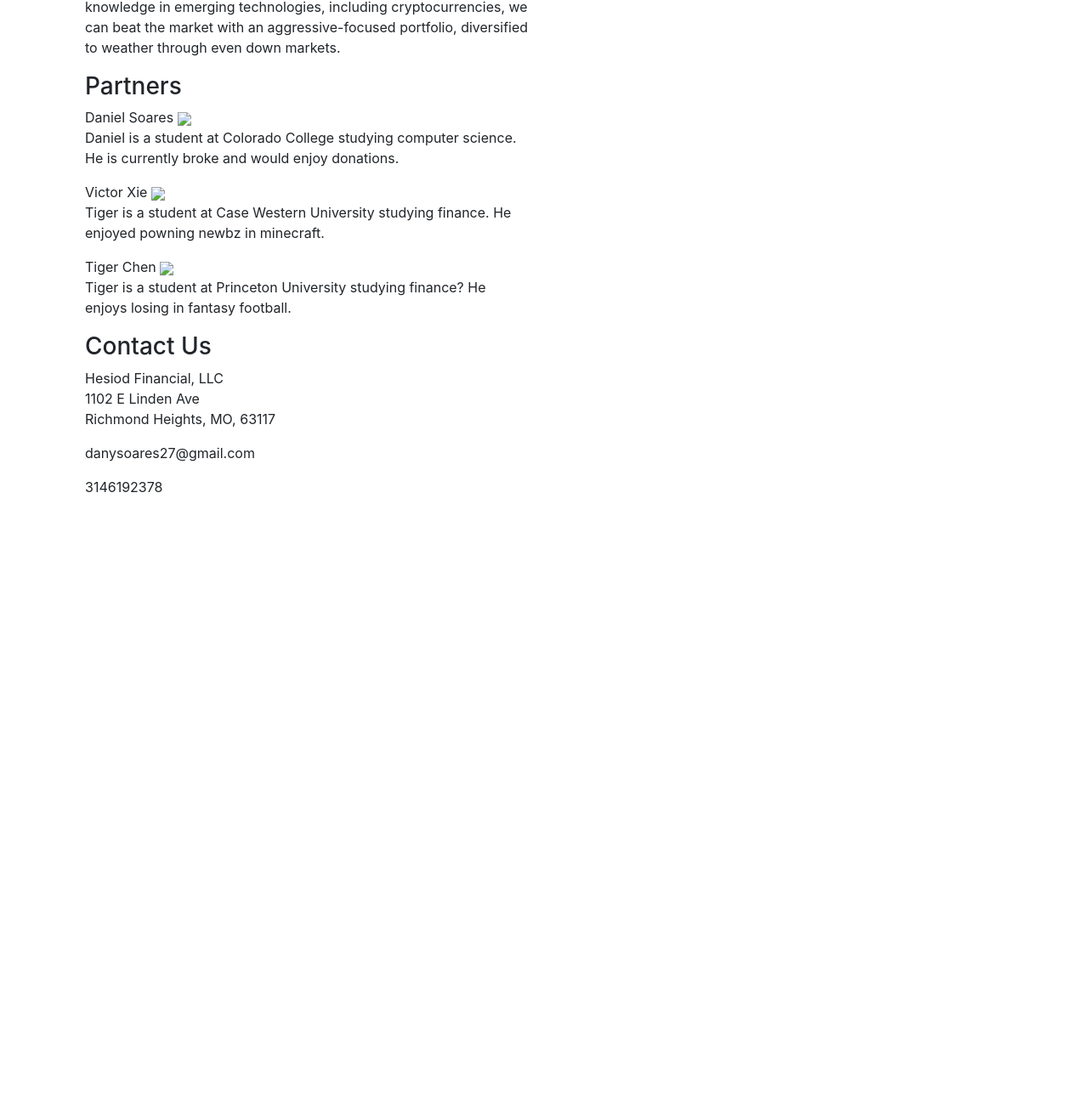
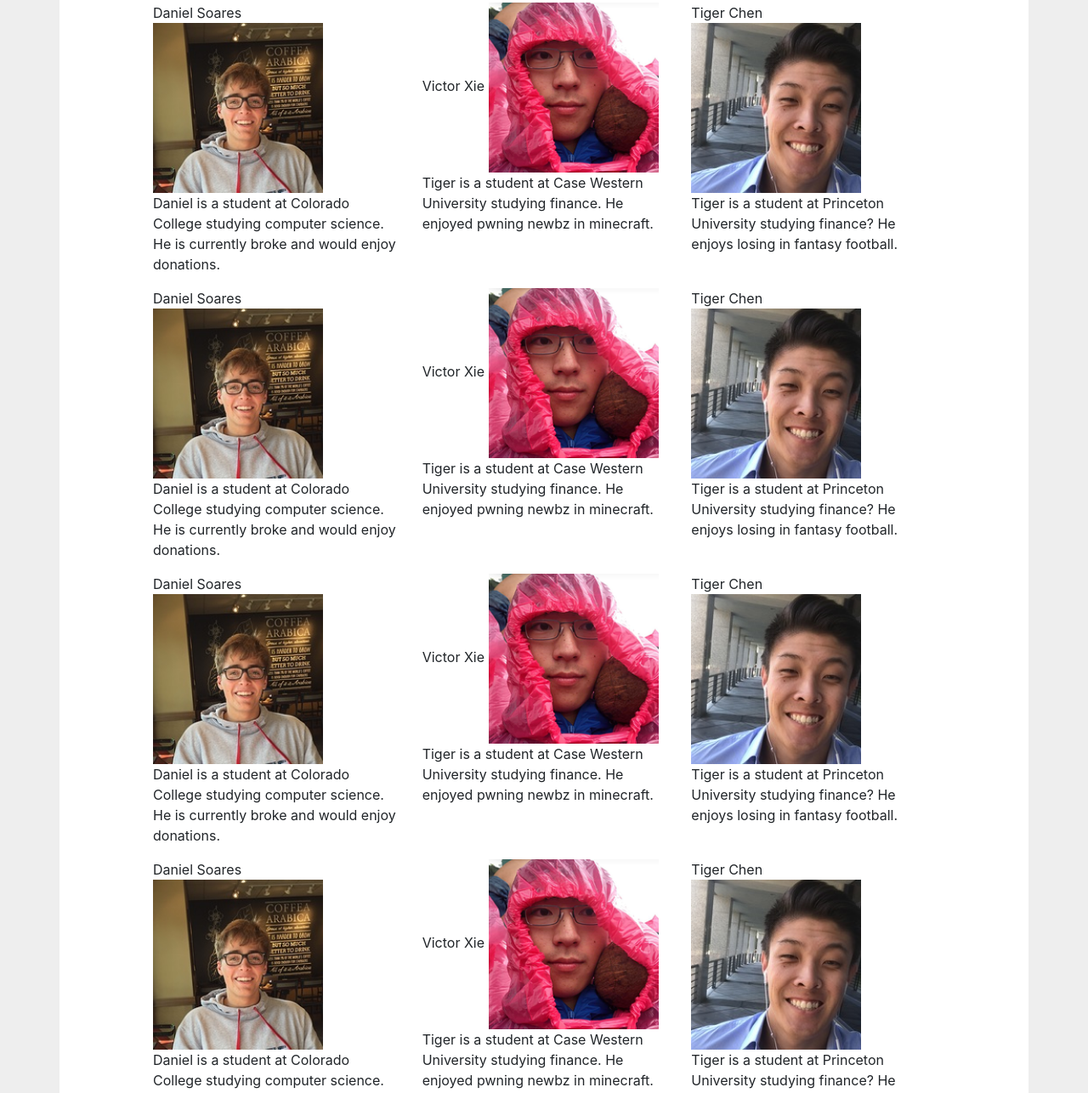
Before and after one commit to Hesiod-Labs/Hesiod-Website, a website: page public/index.html in a window 1280 px wide. Shown: the part 376-1662 px from the top of the page at 85% size. Before the commit the page ends 977 px from the top, so only its background shows below. Drawn offline with nearby package versions, Linux system fonts and the light colour scheme; some packages are replaced by stand-ins of ours.

Commit message:
adding some colors

```diff
--- /dev/null
+++ b/public/index.css
@@ -0,0 +1,14 @@
+body {
+  background-color: #eee;
+}
+.about {
+  background-color: #000;
+}
+
+.partners {
+  background-color: #FFF;
+}
+
+.contact {
+  background-color: #FFF;
+}
--- a/public/index.html
+++ b/public/index.html
@@ -19,11 +19,13 @@
 
     <script src="/__/firebase/init.js"></script>
     <link rel="stylesheet" href="https://stackpath.bootstrapcdn.com/bootstrap/4.1.3/css/bootstrap.min.css" integrity="sha384-MCw98/SFnGE8fJT3GXwEOngsV7Zt27NXFoaoApmYm81iuXoPkFOJwJ8ERdknLPMO" crossorigin="anonymous">
+    <link rel="stylesheet" href="index.css">
     <header id="home">
       <div class="container">
+        <div class="row">
           <div class="col-sm-3 col-md-3 col-lg-3">
             <a>
-            <img src="logo3.jpg">
+              <img src="/images/logo3.jpg" width="200px">
             </a>
           </div>
           <div class="col-sm-5 col-md-5 col-lg-5"></div>
@@ -44,49 +46,107 @@
             </ul>
           </div>
         </div>
+      </div>
     </header>
-    <div class="container">
-      <section id="about">
-        <div class="col-sm-3 col-md-3 col-lg-3"></div>
-        <div class="col-sm-6 col-md-6 col-lg-6">
-          <h3>About Hesiod Financial</h3>
+    <div>
+      <section id="about" class="about container">
+        <div class="row">
+          <div class="col-sm-1 col-md-1 col-lg-1"></div>
+          <div class="col-sm-10 col-md-10 col-lg-10">
+            <h3 align="center">About Hesiod Financial</h3>
             <p>We are a hedge fund managed by a collective of Case Western Reserve University, Princeton University, and Colorado College students with distinct and unique views of macro-economic trends. It is our belief that through strong and careful quantitative analysis of global markets, we can take advantage of underlying shifts in the economy through a variety of financial instruments including equity, futures, options, and cryptocurrencies.<br>
               We believe that from our vantage point with strong technical knowledge in emerging technologies, including cryptocurrencies, we can beat the market with an aggressive-focused portfolio, diversified to weather through even down markets.</p>
           </div>
+        </div>
       </section>
-      <section id="partners">
-        <div class="col-sm-3 col-md-3 col-lg-3"></div>
-        <div class="col-sm-6 col-md-6 col-lg-6">
-          <h3>Partners</h3>
-          <div>
-            <div>
+      <section id="partners" class="partners container">
+        <div class="row">
+          <div class="col-sm-1 col-md-1 col-lg-1"></div>
+          <div class="col-sm-10 col-md-10 col-lg-10">
+            <h3 align="center">Partners</h3>
+            <div class="row">
+              <div class="col-sm-4 col-md-4 col-lg-4">
                 <a>Daniel Soares</a>
-              <img src="daniel.jpeg">
+                <img src="/images/daniel.jpeg" width="200px">
                 <p>Daniel is a student at Colorado College studying computer science. He is currently broke and would enjoy donations.</p>
               </div>
-            <div>
+              <div class="col-sm-4 col-md-4 col-lg-4">
                 <a>Victor Xie</a>
-              <img src="vic.png">
-              <p>Tiger is a student at Case Western University studying finance. He enjoyed powning newbz in minecraft.</p>
+                <img src="/images/vic.png" width="200px">
+                <p>Tiger is a student at Case Western University studying finance. He enjoyed pwning newbz in minecraft.</p>
               </div>
-            <div>
+              <div class="col-sm-4 col-md-4 col-lg-4">
                 <a>Tiger Chen</a>
-              <img src="tiger.jpeg">
+                <img src="/images/tiger.jpeg" width="200px">
+                <p>Tiger is a student at Princeton University studying finance? He enjoys losing in fantasy football.</p>
+              </div>
+            </div>
+            <div class="row">
+              <div class="col-sm-4 col-md-4 col-lg-4">
+                <a>Daniel Soares</a>
+                <img src="/images/daniel.jpeg" width="200px">
+                <p>Daniel is a student at Colorado College studying computer science. He is currently broke and would enjoy donations.</p>
+              </div>
+              <div class="col-sm-4 col-md-4 col-lg-4">
+                <a>Victor Xie</a>
+                <img src="/images/vic.png" width="200px">
+                <p>Tiger is a student at Case Western University studying finance. He enjoyed pwning newbz in minecraft.</p>
+              </div>
+              <div class="col-sm-4 col-md-4 col-lg-4">
+                <a>Tiger Chen</a>
+                <img src="/images/tiger.jpeg" width="200px">
+                <p>Tiger is a student at Princeton University studying finance? He enjoys losing in fantasy football.</p>
+              </div>
+            </div>
+            <div class="row">
+              <div class="col-sm-4 col-md-4 col-lg-4">
+                <a>Daniel Soares</a>
+                <img src="/images/daniel.jpeg" width="200px">
+                <p>Daniel is a student at Colorado College studying computer science. He is currently broke and would enjoy donations.</p>
+              </div>
+              <div class="col-sm-4 col-md-4 col-lg-4">
+                <a>Victor Xie</a>
+                <img src="/images/vic.png" width="200px">
+                <p>Tiger is a student at Case Western University studying finance. He enjoyed pwning newbz in minecraft.</p>
+              </div>
+              <div class="col-sm-4 col-md-4 col-lg-4">
+                <a>Tiger Chen</a>
+                <img src="/images/tiger.jpeg" width="200px">
+                <p>Tiger is a student at Princeton University studying finance? He enjoys losing in fantasy football.</p>
+              </div>
+            </div>
+            <div class="row">
+              <div class="col-sm-4 col-md-4 col-lg-4">
+                <a>Daniel Soares</a>
+                <img src="/images/daniel.jpeg" width="200px">
+                <p>Daniel is a student at Colorado College studying computer science. He is currently broke and would enjoy donations.</p>
+              </div>
+              <div class="col-sm-4 col-md-4 col-lg-4">
+                <a>Victor Xie</a>
+                <img src="/images/vic.png" width="200px">
+                <p>Tiger is a student at Case Western University studying finance. He enjoyed pwning newbz in minecraft.</p>
+              </div>
+              <div class="col-sm-4 col-md-4 col-lg-4">
+                <a>Tiger Chen</a>
+                <img src="/images/tiger.jpeg" width="200px">
                 <p>Tiger is a student at Princeton University studying finance? He enjoys losing in fantasy football.</p>
               </div>
             </div>
           </div>
+        </div>
       </section>
-      <section id="about">
-        <div class="col-3 col-md-3 col-lg-3"></div>
-        <div class="col-6 col-md-6 col-lg-6">
-          <h3>Contact Us</h3>
+      <section id="contact" class="contact container">
+        <div class="row">
+          <div class="col-sm-1 col-md-1 col-lg-1"></div>
+          <div class="col-sm-10 col-md-10 col-lg-10">
+            <h3 align="center">Contact Us</h3>
             <p>Hesiod Financial, LLC<br>
                1102 E Linden Ave<br>
                Richmond Heights, MO, 63117</p>
             <p>danysoares27@gmail.com</p>
             <p>3146192378</p>
           </div>
+        </div>
       </section>
     </div>
 
```
Also changed, not shown: 1 other file. Lines whose indentation alone changed are shown as unchanged.
